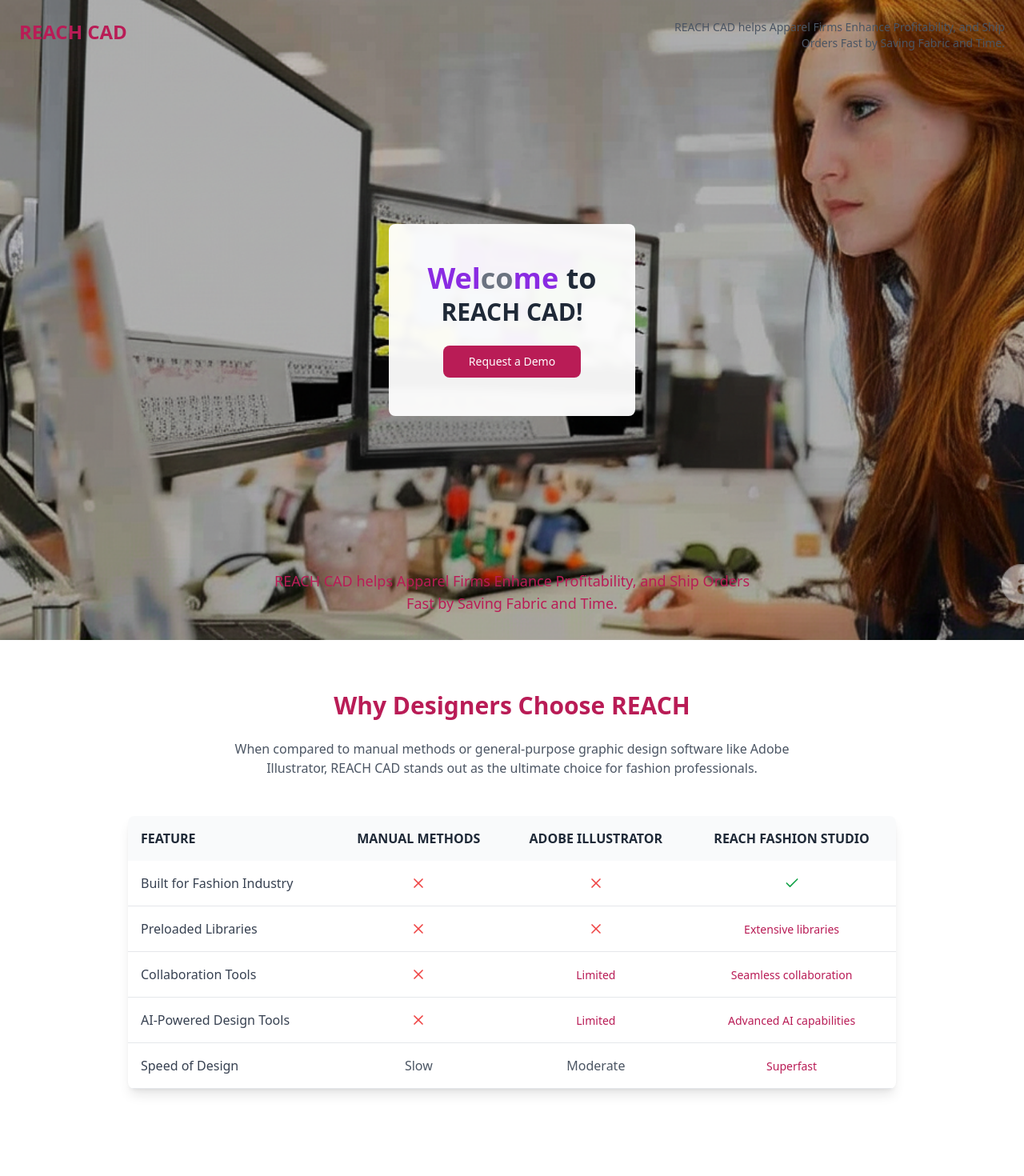
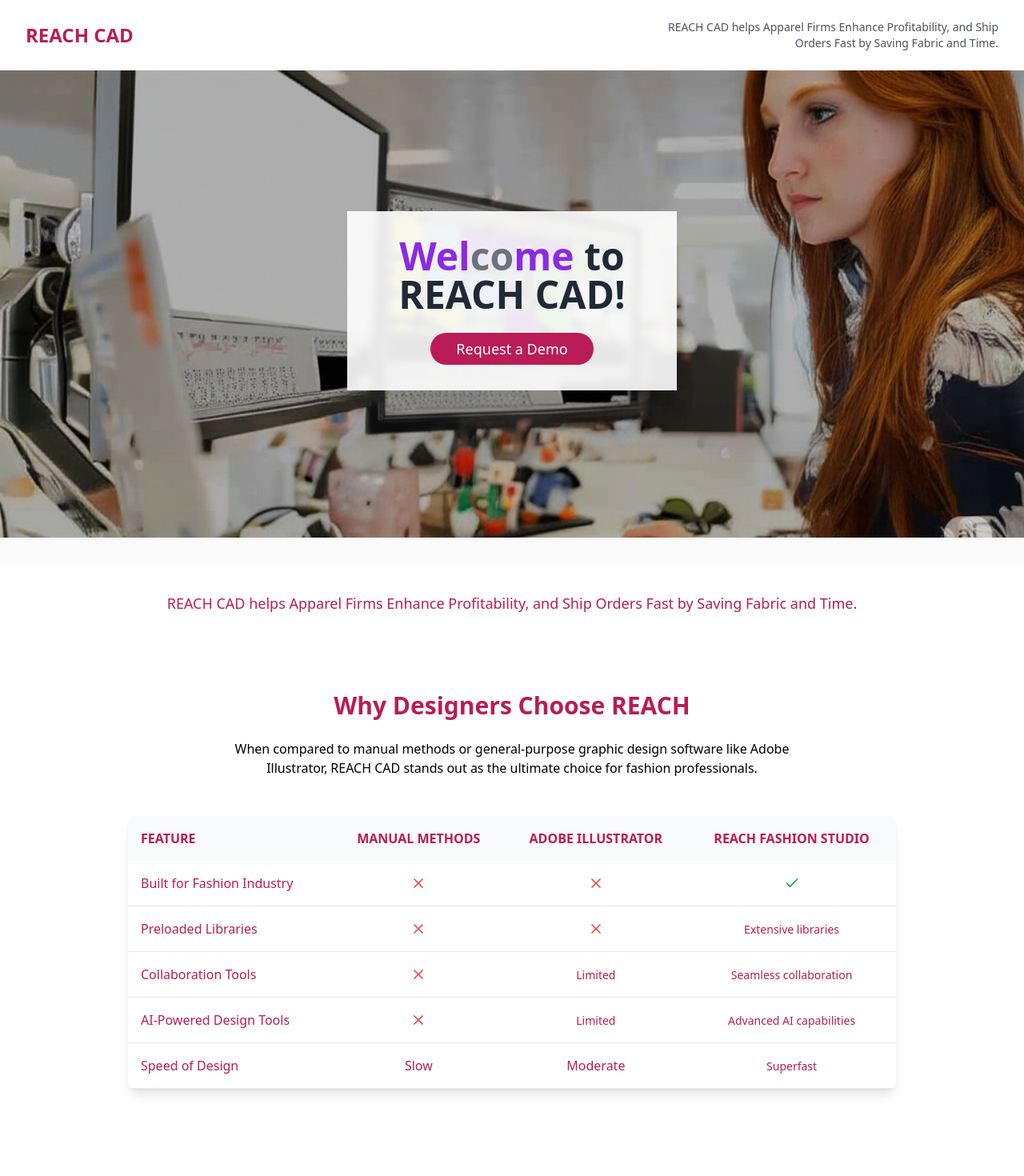
Before and after one commit to Reach-CutPlanner/Reach-Cutplanner, a React (Vite) app: page / in a window 1280 px wide. Shown: the top 1470 px of the page at 80% size. Built offline with nearby package versions, Linux system fonts and the light colour scheme.

Commit message:
Refactor home page design
Update Hero section and ComparisonTable to match the provided images.

```diff
--- a/src/components/ComparisonTable.tsx
+++ b/src/components/ComparisonTable.tsx
@@ -41,7 +41,7 @@ const ComparisonTable = () => {
           <h2 className="text-3xl font-bold text-[#B91C56] mb-6">
             Why Designers Choose REACH
           </h2>
-          <p className="text-gray-600 max-w-3xl mx-auto">
+          <p className="text-black max-w-3xl mx-auto">
             When compared to manual methods or general-purpose graphic design software like Adobe Illustrator, REACH CAD stands out as the ultimate choice for fashion professionals.
           </p>
         </div>
@@ -50,21 +50,21 @@ const ComparisonTable = () => {
           <table className="w-full">
             <thead>
               <tr className="bg-gray-50">
-                <th className="text-left p-4 font-semibold text-gray-800">FEATURE</th>
-                <th className="text-center p-4 font-semibold text-gray-800">MANUAL METHODS</th>
-                <th className="text-center p-4 font-semibold text-gray-800">ADOBE ILLUSTRATOR</th>
-                <th className="text-center p-4 font-semibold text-gray-800">REACH FASHION STUDIO</th>
+                <th className="text-left p-4 font-semibold text-[#B91C56]">FEATURE</th>
+                <th className="text-center p-4 font-semibold text-[#B91C56]">MANUAL METHODS</th>
+                <th className="text-center p-4 font-semibold text-[#B91C56]">ADOBE ILLUSTRATOR</th>
+                <th className="text-center p-4 font-semibold text-[#B91C56]">REACH FASHION STUDIO</th>
               </tr>
             </thead>
             <tbody>
               {features.map((item, index) => (
                 <tr key={index} className="border-b border-gray-200">
-                  <td className="p-4 font-medium text-gray-700">{item.feature}</td>
+                  <td className="p-4 font-medium text-[#B91C56]">{item.feature}</td>
                   <td className="p-4 text-center">
                     {item.manual === "❌" ? (
                       <X className="w-5 h-5 text-red-500 mx-auto" />
                     ) : (
-                      <span className="text-gray-600">{item.manual}</span>
+                      <span className="text-[#B91C56]">{item.manual}</span>
                     )}
                   </td>
                   <td className="p-4 text-center">
@@ -73,7 +73,7 @@ const ComparisonTable = () => {
                     ) : item.adobe === "Limited" ? (
                       <span className="text-[#B91C56] text-sm">{item.adobe}</span>
                     ) : (
-                      <span className="text-gray-600">{item.adobe}</span>
+                      <span className="text-[#B91C56]">{item.adobe}</span>
                     )}
                   </td>
                   <td className="p-4 text-center">
--- a/src/components/Hero.tsx
+++ b/src/components/Hero.tsx
@@ -3,20 +3,16 @@ import { Button } from "@/components/ui/button";
 const Hero = () => {
   return (
     <section className="relative min-h-screen">
-      {/* Header */}
-      <div className="absolute top-6 left-6 z-10">
+      {/* Top white block */}
+      <div className="absolute top-0 left-0 right-0 bg-white py-6 px-8 z-10 flex justify-between items-center">
         <h1 className="text-2xl font-bold text-[#B91C56]">REACH CAD</h1>
-      </div>
-
-      {/* Top right tagline */}
-      <div className="absolute top-6 right-6 z-10 max-w-md text-right">
-        <p className="text-sm text-gray-600">
+        <p className="text-sm text-gray-600 max-w-md text-right">
           REACH CAD helps Apparel Firms Enhance Profitability, and Ship Orders Fast by Saving Fabric and Time.
         </p>
       </div>
 
       {/* Background image */}
-      <div className="absolute inset-0">
+      <div className="absolute inset-0 pt-20 pb-32">
         <img
           src="/lovable-uploads/b9ce3481-6190-4f92-9368-2bc034499f48.png"
           alt="Designer using REACH CAD software"
@@ -25,20 +21,21 @@ const Hero = () => {
       </div>
 
       {/* Central welcome message */}
-      <div className="absolute inset-0 flex items-center justify-center">
-        <div className="bg-white/95 backdrop-blur-sm p-12 rounded-lg text-center max-w-lg">
-          <h2 className="text-4xl font-bold mb-6">
-            <span className="text-[#8A2BE2]">Wel</span><span className="text-gray-500">co</span><span className="text-[#8A2BE2]">me</span> <span className="text-gray-800">to</span><br />
-            <span className="text-gray-800 text-3xl">REACH CAD!</span>
+      <div className="absolute inset-0 flex items-center justify-center pt-20 pb-32">
+        <div className="bg-white/90 backdrop-blur-sm px-16 py-8 text-center">
+          <h2 className="text-5xl font-bold mb-6">
+            <span className="text-[#8A2BE2]">Wel</span><span className="text-gray-500">co</span><span className="text-[#8A2BE2]">me</span> <span className="text-gray-800">to</span>
+            <br />
+            <span className="text-gray-800">REACH CAD!</span>
           </h2>
-          <Button className="bg-[#B91C56] hover:bg-[#A01747] text-white px-8 py-3 rounded-lg font-medium">
+          <Button className="bg-[#B91C56] hover:bg-[#A01747] text-white px-8 py-3 rounded-full font-medium text-lg">
             Request a Demo
           </Button>
         </div>
       </div>
 
-      {/* Bottom tagline */}
-      <div className="absolute bottom-8 left-1/2 transform -translate-x-1/2 text-center max-w-4xl px-4">
+      {/* Bottom white block */}
+      <div className="absolute bottom-0 left-0 right-0 bg-white py-8 px-8 z-10 text-center">
         <p className="text-lg text-[#B91C56] font-medium">
           REACH CAD helps Apparel Firms Enhance Profitability, and Ship Orders Fast by Saving Fabric and Time.
         </p>
```
